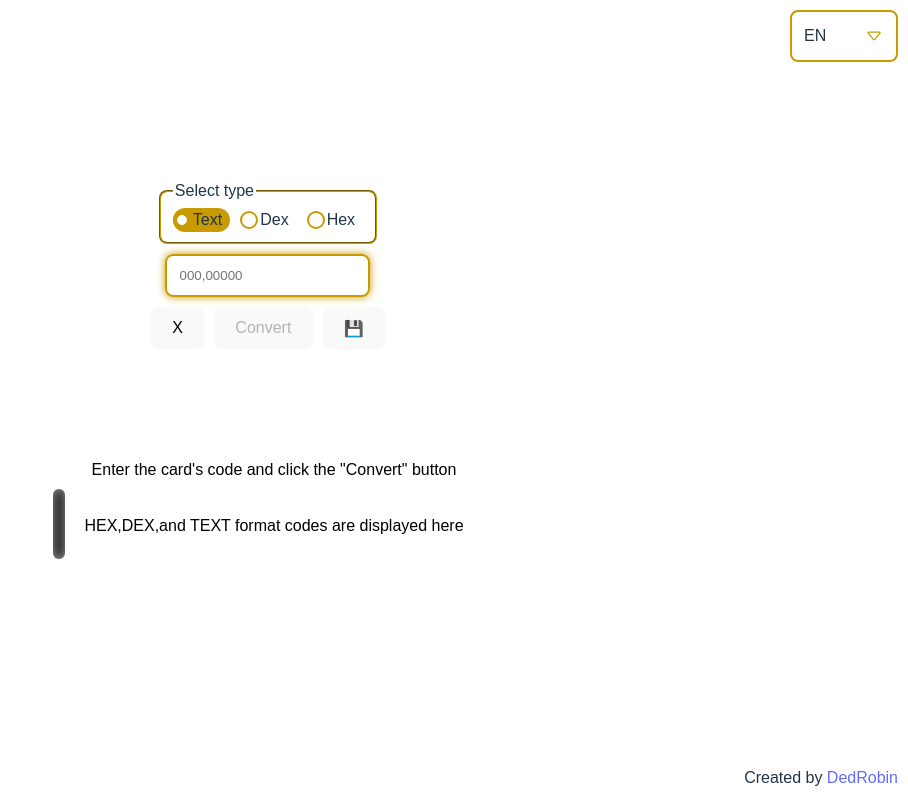
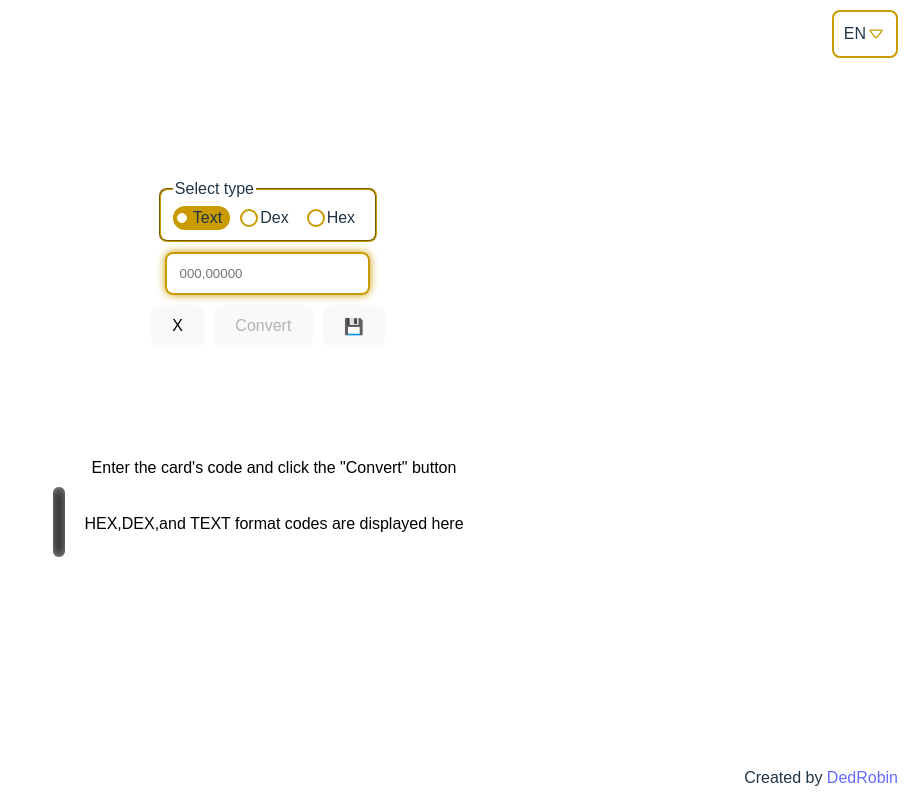
Before and after one commit to DedRobin/rfid-converter, a React (Vite) app: page / in a window 1280 px wide. Shown: the whole page, without its empty margins (372-1280 px from the left). Built offline with nearby package versions, Linux system fonts and the light colour scheme.

Commit message:
refactor: change Select appearance

```diff
--- a/src/shared/UI/Select/Select.module.css
+++ b/src/shared/UI/Select/Select.module.css
@@ -1,6 +1,8 @@
 .select {
-  min-width: 80px;
-  padding: 12px;
+  --option-bg-color: rgb(87, 87, 87);
+  --option-border-color: gray;
+
+  padding: 10px;
   border-width: var(--inline-border-width);
   border-radius: var(--inline-border-radius);
   border-color: var(--inline-border-color);
@@ -8,7 +10,7 @@
   cursor: default;
   user-select: none;
 
-  anchor-name: --select;
+  anchor-name: --select-anchor;
 }
 
 .defaultOption {
@@ -23,9 +25,13 @@
   align-items: center;
 
   position: absolute;
-  top: anchor(--select bottom);
-  left: anchor(--select 25%);
+  top: calc(anchor(--select-anchor bottom) + 4px);
+  right: anchor(--select-anchor right);
   visibility: hidden;
+  padding: 5px;
+
+  border: 2px gray solid;
+  background-color: var(--option-bg-color);
 
   &.active {
     visibility: visible;
@@ -40,7 +46,6 @@
 
   &:hover {
     color: black;
-    background-color: var(--inline-border-color);
     cursor: pointer;
   }
 
```
